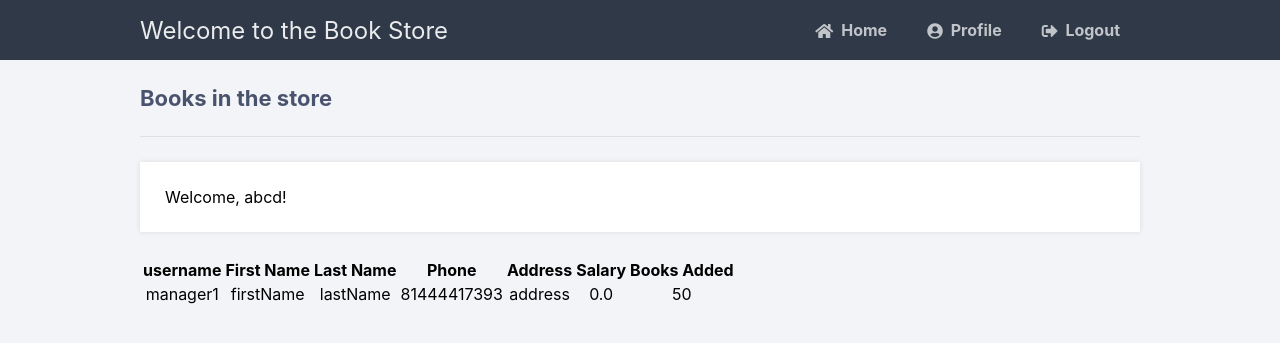
After one commit to agarwalvibhor99/BookStore, a Flask app: page /pythonlogin/bestEmployee in a window 1280 px wide. The commit adds this page. Shown: the top 343 px of the page. Run offline with Flask 2, Linux system fonts and the light colour scheme; a user stored in the database is signed in; data comes from the database, SQL or seed files in the repository.

Commit message:
Best Employee

```diff
--- a/main.py
+++ b/main.py
@@ -1369,5 +1369,68 @@ def displayCustomer():
     return redirect(url_for('login'))
 
 
+@app.route('/pythonlogin/deleteCustomer', methods=['GET', 'POST'])
+def deleteCustomer():
+    # print("request form", request.form['username'])
+    if 'loggedin' in session and session['type'] == 0:
+        msg = ''
+        print(request)
+        # Check if "username", "password" and "email" POST requests exist (user submitted form)
+        if request.method == 'POST':
+            with sql.connect("Book.db") as con:
+                cursor = con.cursor()
+                cursor.execute(
+                    "DELETE FROM Customer WHERE username = ?", (session['username'],))
+                cursor.execute(
+                    "UPDATE Review SET username='OLD USER' WHERE username = ?", (session['username'],))
+                cursor.execute(
+                    "UPDATE Trust SET fromUsername='OLD USER' WHERE fromUsername = ?", (session['username'],))
+                cursor.execute(
+                    "DELETE FROM Trust WHERE toUsername = ?", (session['username'],))
+                cursor.execute(
+                    "UPDATE Usefulness SET fromUsername='OLD USER' WHERE fromUsername = ?", (session['username'],))
+                cursor.execute(
+                    "DELETE FROM Usefulness WHERE toUsername = ?", (session['username'],))
+                cursor.execute(
+                    "SELECT orderID FROM orders WHERE username = ?", (session['username'],))
+                orders = cursor.fetchall()
+                if orders:
+                    for order in orders:
+                        print("orderID:", order)
+                        cursor.execute(
+                            "DELETE FROM orderItem WHERE orderID = ?", (order,))
+                cursor.execute(
+                    "DELETE FROM orders WHERE username = ?", (session['username'],))
+                cursor.execute(
+                    "DELETE FROM requestedBook WHERE username = ?", (session['username'],))
+                cursor.execute(
+                    "DELETE FROM requestedCredit WHERE toUsername = ?", (session['username'],))
+                msg = "All your Data has been removed from the Book Store System"
+                con.commit()
+
+        # User is not loggedin redirect to login page or data removed
+    return redirect(url_for('login'))
+
+
+@app.route('/pythonlogin/bestEmployee', methods=['GET', 'POST'])
+def bestEmployee():
+    if 'loggedin' in session and session['type'] == 1:
+        msg = ''
+        # Check if "username", "password" and "email" POST requests exist (user submitted form)
+        if request.method == 'GET':
+            with sql.connect("Book.db") as con:
+                cursor = con.cursor()
+                cursor.execute(
+                    'SELECT * FROM Manager GROUP BY username HAVING MAX(booksAdded)')
+                manager = cursor.fetchall()
+
+                # If account exists show error and validation checks
+
+                return render_template('bestEmployee.html', data=manager, username=session['username'])
+
+        # User is not loggedin redirect to login page
+    return redirect(url_for('login'))
+
+
 if __name__ == '__main__':
     app.run(debug=True)
--- /dev/null
+++ b/templates/bestEmployee.html
@@ -0,0 +1,37 @@
+{% extends 'layout.html' %}
+{% block title %}Home{% endblock %}
+
+{% block content %}
+<h2>Books in the store</h2>
+<p>Welcome, {{ username }}!</p>
+
+<table>
+
+
+    <thead>
+      <tr>
+          <th>username</th>
+          <th>First Name</th>
+          <th>Last Name</th>
+          <th>Phone</th>
+          <th>Address</th>
+          <th>Salary</th>
+          <th>Books Added</th>
+      </tr>
+      </thead>
+      <tbody>
+       {% for item in data %}
+              <tr>
+                  <td style="text-align:center">{{item[0]}}</td>
+                  <td style="text-align:center">{{item[2]}}</td>
+                  <td style="text-align:center">{{item[3]}}</td>
+                  <td style="text-align:center">{{item[4]}}</td>
+                  <td style="text-align:center">{{item[5]}}</td>
+                  <td style="text-align:center">{{item[6]}}</td>
+                  <td style="text-align:center">{{item[7]}}</td>
+              </tr>
+          {% endfor %}
+      </tbody>
+  </table>
+
+{% endblock %}
--- a/templates/managerhome.html
+++ b/templates/managerhome.html
@@ -13,6 +13,7 @@
 <p><a href="{{ url_for('requestedBooks')}}">Requested Books</a></p>
 <p><a href="{{ url_for('requestedCredit')}}">Requested Credit</a></p>
 <p><a href="{{ url_for('displayCustomer')}}">Display All Customer</a></p>
+<p><a href="{{ url_for('bestEmployee')}}">Best Employee</a></p>
 
 <div class="msg">{{ msg }}</div>
 {% endblock %}
```
